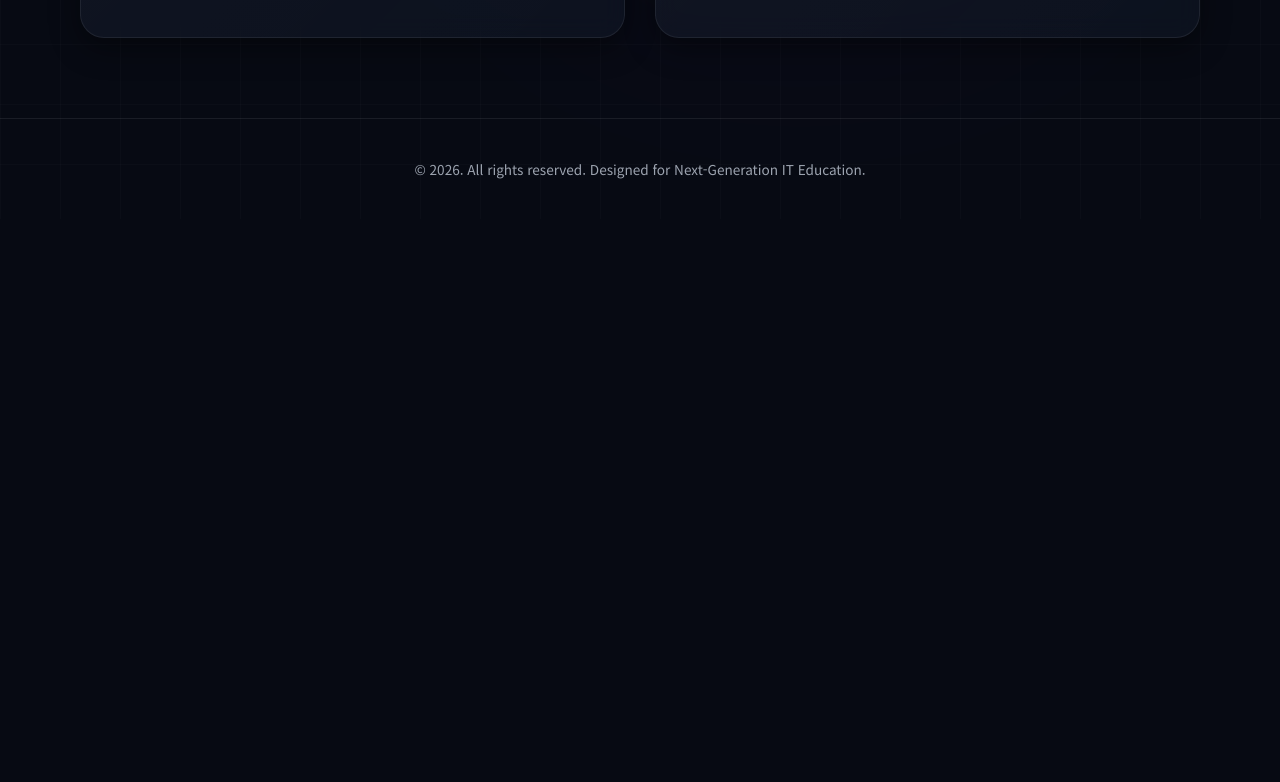
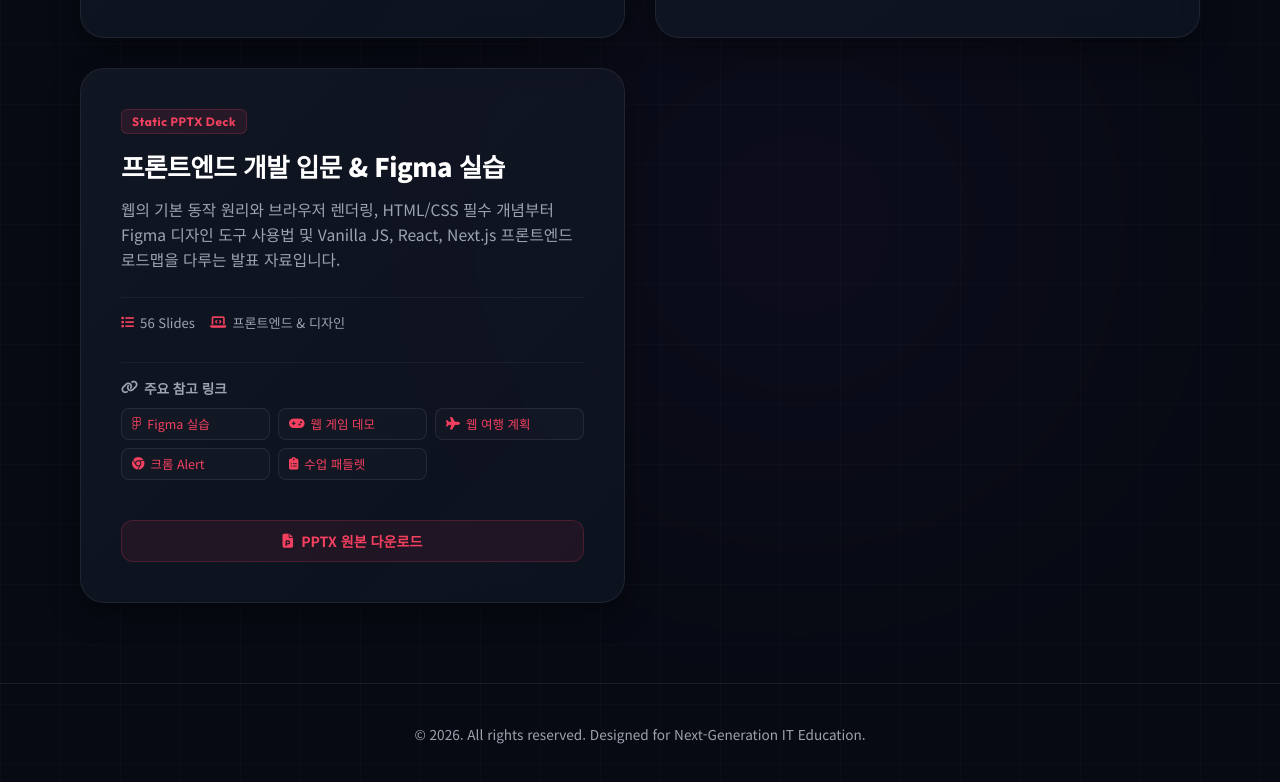
Before and after one commit to minwoo19930301/Education-Slides, a plain HTML site: page index.html in a window 1280 px wide. Shown: the part 1936-2718 px from the top of the page. Before the commit the page ends 2155 px from the top, so only its background shows below. Drawn offline with Linux system fonts and the light colour scheme.

Commit message:
docs: add frontend & figma slides card and clean presentation file

```diff
--- a/index.html
+++ b/index.html
@@ -386,6 +386,17 @@
       border-color: var(--color-secondary);
     }
 
+    .card:nth-child(7) .download-link {
+      background: rgba(244, 63, 94, 0.08);
+      border-color: rgba(244, 63, 94, 0.2);
+      color: var(--color-accent);
+    }
+    .card:nth-child(7) .download-link:hover {
+      background: var(--color-accent);
+      color: #000000;
+      border-color: var(--color-accent);
+    }
+
     /* Hyperlinks Section */
     .card-links-section {
       display: flex;
@@ -449,6 +460,15 @@
     .card:nth-child(6) .link-item:hover {
       background: rgba(168, 85, 247, 0.1);
       border-color: rgba(168, 85, 247, 0.3);
+      color: #ffffff;
+    }
+
+    .card:nth-child(7) .link-item {
+      color: var(--color-accent);
+    }
+    .card:nth-child(7) .link-item:hover {
+      background: rgba(244, 63, 94, 0.1);
+      border-color: rgba(244, 63, 94, 0.3);
       color: #ffffff;
     }
 
@@ -637,6 +657,37 @@
         </div>
       </div>
 
+      <!-- Card 7: Frontend & Figma Slides -->
+      <div class="card">
+        <div class="card-top">
+          <div class="card-badge badge-static" style="background: rgba(244, 63, 94, 0.1); color: var(--color-accent); border-color: rgba(244, 63, 94, 0.2);">Static PPTX Deck</div>
+          <h3 class="card-title">프론트엔드 개발 입문 & Figma 실습</h3>
+          <p class="card-desc">
+            웹의 기본 동작 원리와 브라우저 렌더링, HTML/CSS 필수 개념부터 Figma 디자인 도구 사용법 및 Vanilla JS, React, Next.js 프론트엔드 로드맵을 다루는 발표 자료입니다.
+          </p>
+          <div class="card-meta">
+            <div class="meta-item"><i class="fa-solid fa-list" style="color: var(--color-accent)"></i> <span>56 Slides</span></div>
+            <div class="meta-item"><i class="fa-solid fa-laptop-code" style="color: var(--color-accent)"></i> <span>프론트엔드 & 디자인</span></div>
+          </div>
+
+          <div class="card-links-section">
+            <div class="links-title"><i class="fa-solid fa-link"></i> 주요 참고 링크</div>
+            <div class="links-grid">
+              <a href="https://www.figma.com/make/4cI6K7B8xUnwI9ECfMWxye/Flashcard-Study-App?t=Y4AcF8bxjTqqGyyH-0" target="_blank" class="link-item" title="Figma 실습 파일"><i class="fa-brands fa-figma"></i> Figma 실습</a>
+              <a href="https://minwoo19930301.github.io/seoul-flight-game/index-seoul-flight.html" target="_blank" class="link-item" title="웹 비행 게임 데모"><i class="fa-solid fa-gamepad"></i> 웹 게임 데모</a>
+              <a href="https://minwoo19930301.github.io/trip-plans/" target="_blank" class="link-item" title="웹 포트폴리오 데모"><i class="fa-solid fa-plane"></i> 웹 여행 계획</a>
+              <a href="https://chromewebstore.google.com/detail/web-change-alert/jcfhchhliffpofclnhhjjdjakinpmfmc" target="_blank" class="link-item" title="크롬 확장 프로그램"><i class="fa-brands fa-chrome"></i> 크롬 Alert</a>
+              <a href="https://padlet.com/minwookim920/padlet-j7t1rvqzmqcbeezr" target="_blank" class="link-item" title="수업 패들렛"><i class="fa-solid fa-clipboard-list"></i> 수업 패들렛</a>
+            </div>
+          </div>
+        </div>
+        <div class="card-actions">
+          <div class="card-downloads">
+            <a href="downloads/frontend-presentation.pptx" download class="download-link"><i class="fa-solid fa-file-powerpoint"></i> PPTX 원본 다운로드</a>
+          </div>
+        </div>
+      </div>
+
     </main>
 
   </div>
```
Also changed, not shown: 1 other file.
